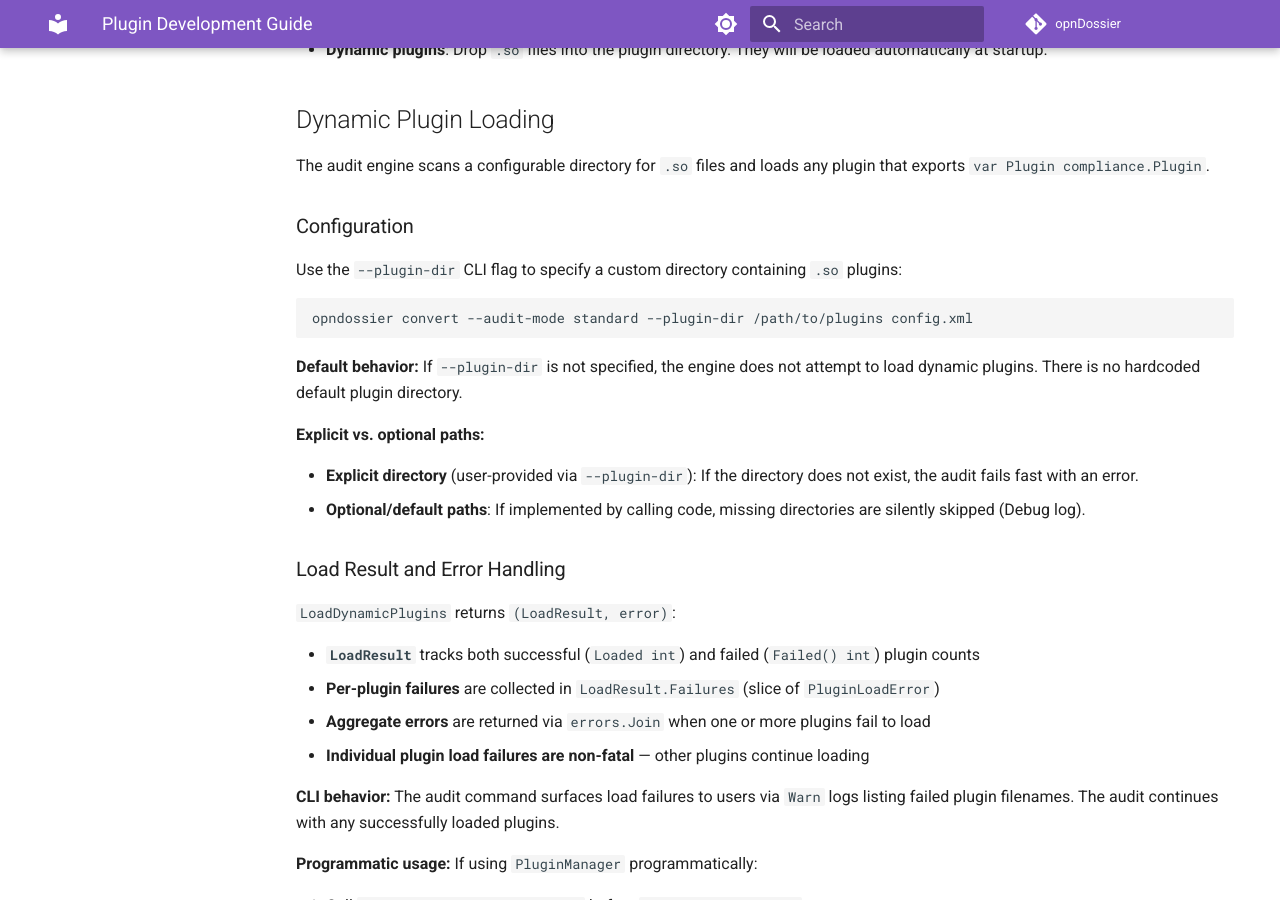
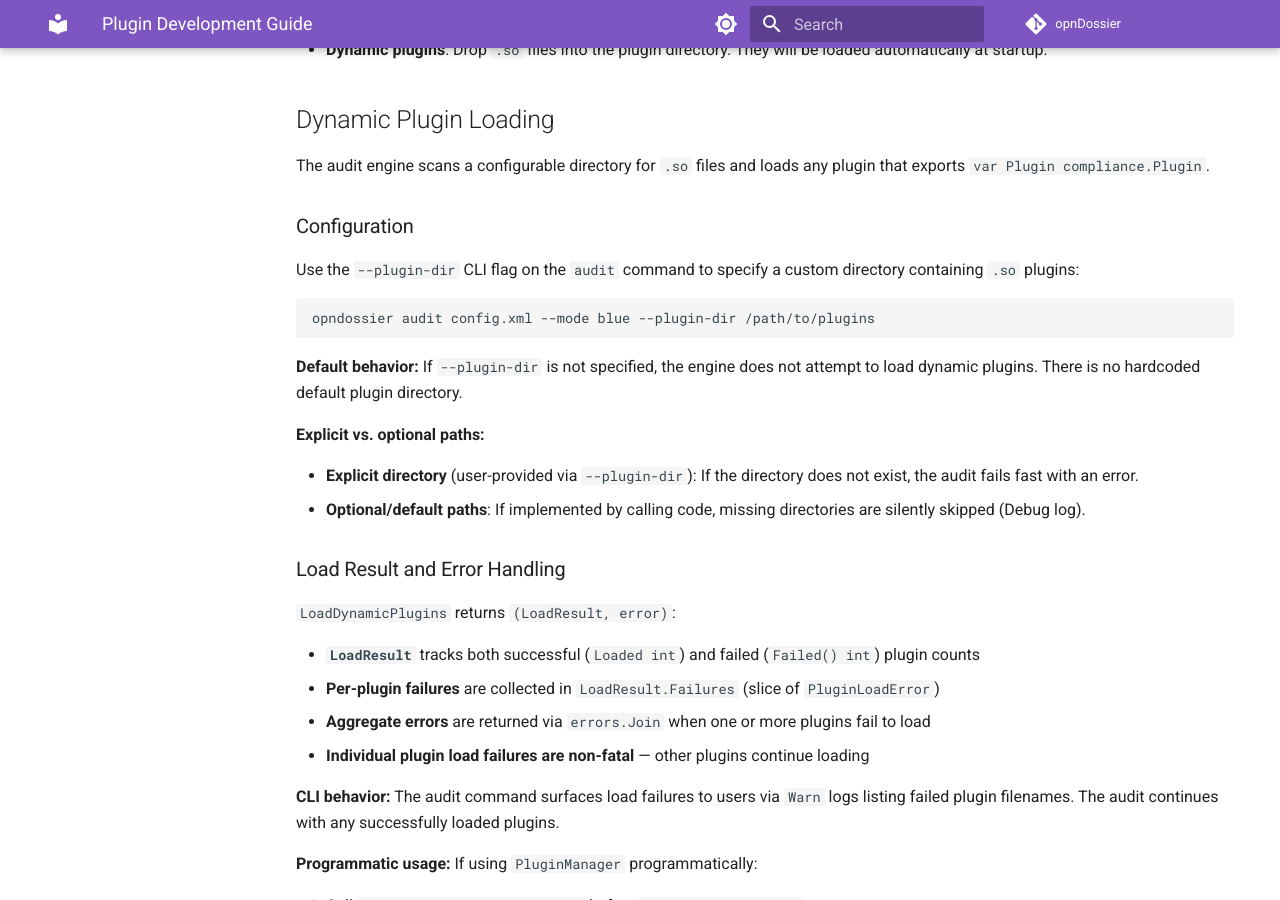
Before and after one commit to EvilBit-Labs/opnDossier, an MkDocs documentation site: the page built from docs/dev-guide/plugin-development.md, in a window 1280 px wide and 900 px high, scrolled down 4023 px. Built offline with MkDocs 1.6.1 and Material for MkDocs 9.7.7, drawn with Linux system fonts in a browser that asks for light colours; comment, search, counter and statistics services are not loaded; the version menu is left out.

Commit message:
docs(plugin-development): update CLI usage for dynamic plugin loading in audit command
Signed-off-by: UncleSp1d3r <unclesp1d3r@evilbitlabs.io>

````diff
--- a/docs/dev-guide/plugin-development.md
+++ b/docs/dev-guide/plugin-development.md
@@ -192,10 +192,10 @@ The audit engine scans a configurable directory for `.so` files and loads any pl
 
 ### Configuration
 
-Use the `--plugin-dir` CLI flag to specify a custom directory containing `.so` plugins:
+Use the `--plugin-dir` CLI flag on the `audit` command to specify a custom directory containing `.so` plugins:
 
 ```sh
-opndossier convert --audit-mode standard --plugin-dir /path/to/plugins config.xml
+opndossier audit config.xml --mode blue --plugin-dir /path/to/plugins
 ```
 
 **Default behavior:** If `--plugin-dir` is not specified, the engine does not attempt to load dynamic plugins. There is no hardcoded default plugin directory.
````
